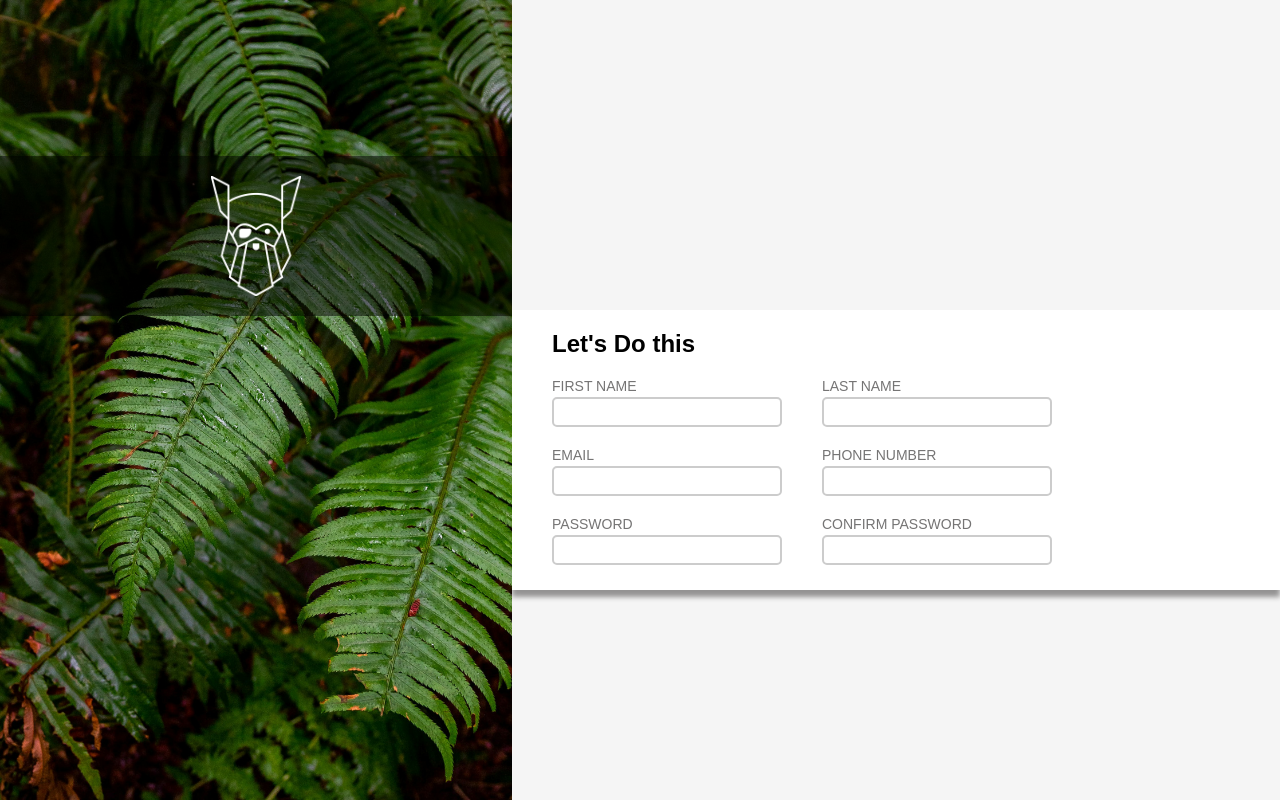
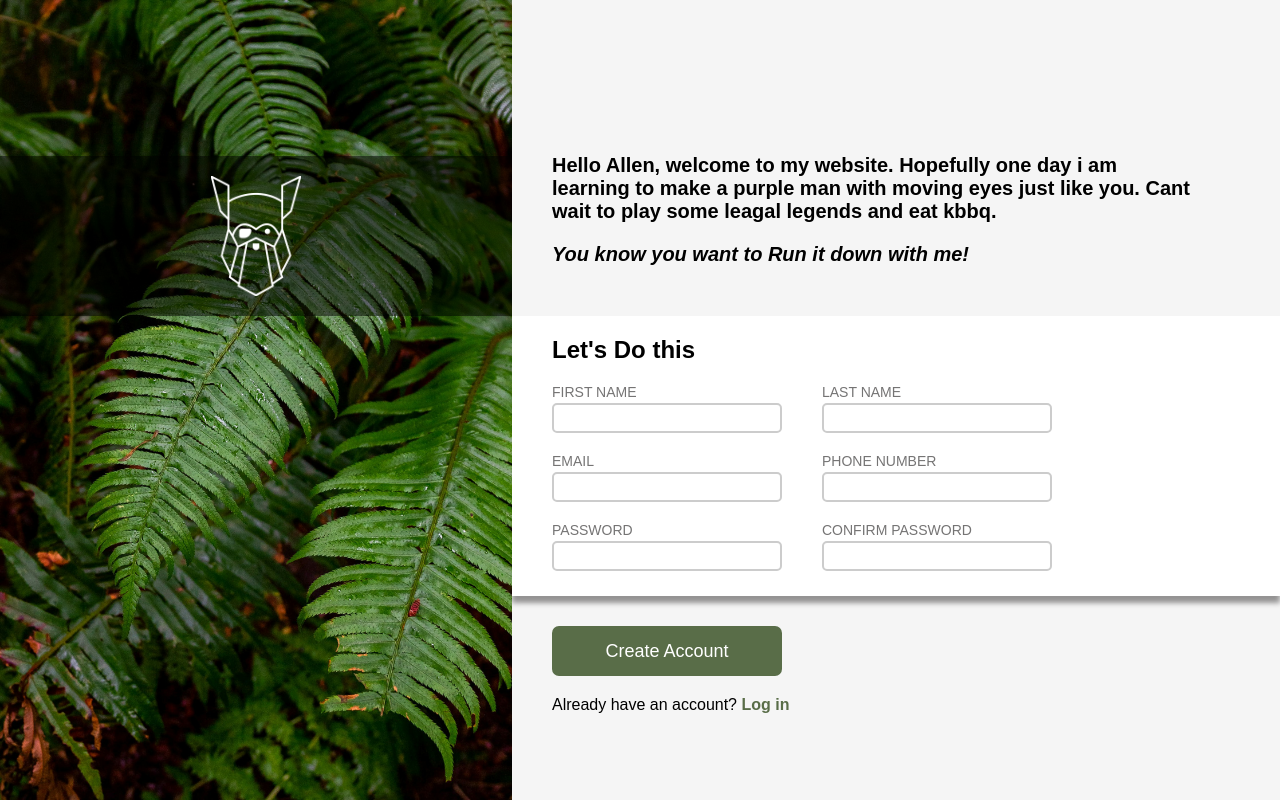
Before and after one commit to matthewlcollins/signup-form, a plain HTML site: page index.html in a window 1280 px wide. Drawn offline with Linux system fonts and the light colour scheme.

Commit message:
Finished layout, could work on scalability if bothered

```diff
--- a/index.html
+++ b/index.html
@@ -10,13 +10,19 @@
     <div class="container">
         <div class="visual-cont">
             <div class="logobanner">
-                <img src="./images/odin-lined.png" alt="" id="logo">
+                <img src="./images/odin-lined.png" alt="logo" id="logo">
             </div>
         </div>
         <div class="signup-cont">
+            <div class="intro">
+                <p>Hello Allen, welcome to my website. Hopefully one day i am learning to make a
+                    purple man with moving eyes just like you. Cant wait to play some leagal legends and eat kbbq.
+                </p>
+                <p><em>You know you want to Run it down with me!</em></p>
+            </div>
             <div class="sign-banner">
                 <h2>Let's Do this</h2>
-                <form action="example.com/" method="post">
+                <form action="example.com/" method="post" id="signupform">
                     <fieldset>
                         <div class="input-group">
                             <label for="first_name">FIRST NAME</label>
@@ -49,6 +55,10 @@
                     </fieldset>
                 </form>
             </div>
+            <div class="signbut">
+                <button type="submit" form="signupform" class="createbut">Create Account</button>
+                <div class="login">Already have an account? <a href="">Log in</a></div>
+            </div>
         </div>
     </div>
 </body>
--- a/styles.css
+++ b/styles.css
@@ -36,14 +36,13 @@ body {
 .signup-cont {
     height: 100%;
     width: 60%;
-    align-items: center;
     background-color: whitesmoke;
     display: flex;
+    flex-direction: column;
 }
 
 .sign-banner {
     height: 280px;
-    margin-top: 100px;
     width: 100%;
     background-color: white;
     box-shadow:  0 7px 5px rgb(148, 147, 147);
@@ -96,3 +95,42 @@ input:valid {
 input:not(:focus):not(:placeholder-shown):invalid {
     border: 2px solid red;
 }
+
+.intro {
+    height: 19.75rem;
+    padding-bottom: 50px;
+    justify-content: flex-end;
+    display: flex;
+    flex-direction: column;
+    gap: 20px;
+    font-size: 20px;
+    font-weight: 800;
+    padding-left: 40px;
+    padding-right: 80px;
+}
+
+.signbut {
+    display: flex;
+    flex-direction: column;
+    gap: 20px;
+    padding-left: 40px;
+    padding-top: 30px;
+}
+
+.login > a {
+    color: #596d48;
+    text-decoration: none;
+    font-weight: 800;
+}
+
+.createbut {
+    background-color: #596d48;
+    height: 50px;
+    width: 230px;
+    border-radius: 7px;
+    font-size: 18px;
+    color: white;
+    box-shadow: none;
+    outline: none;
+    border: none;
+}
```
